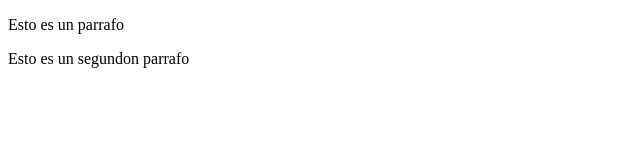
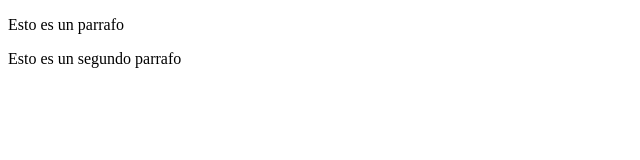
Before and after one commit to cmarcuello/exampleProjectB, a plain HTML site: page index.html in a window 1280 px wide. Shown: the full height of the page, 0-640 px from the left. Drawn offline with Linux system fonts and the light colour scheme.

Commit message:
modificacion segundo parrafo 2

```diff
--- a/index.html
+++ b/index.html
@@ -8,7 +8,7 @@
 <body>
 
     <p> Esto es un parrafo </p>
-    <p> Esto es un segundon parrafo </p>
+    <p> Esto es un segundo parrafo </p>
 
 </body>
 </html>
```
